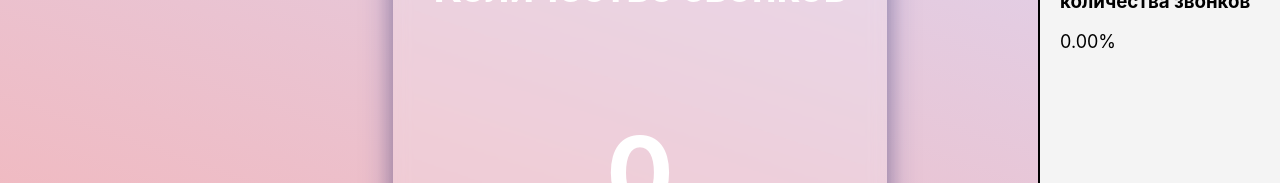
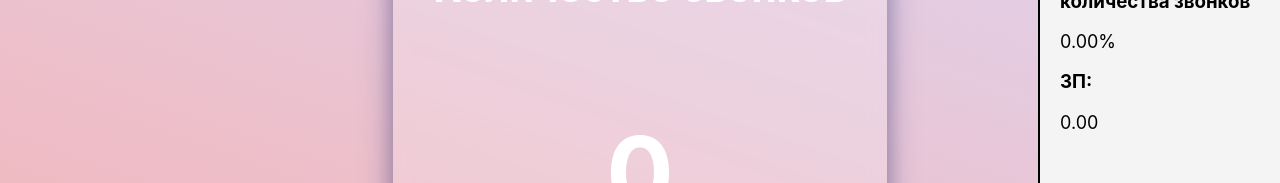
Before and after one commit to WadimDubovec/CallsCounterNew, a React (Create React App) app in the folder client/: page / in a window 1280 px wide. Shown: the part 180-363 px from the top of the page. Built offline with nearby package versions, Linux system fonts and the light colour scheme.

Commit message:
сохранение состояний после обновления, уменьшил количество и размер смайликов

```diff
--- a/client/src/App.js
+++ b/client/src/App.js
@@ -1,25 +1,75 @@
 import './App.css';
-import {useState} from "react";
+import { useState, useEffect } from "react";
 import FallingCat from "./components/FallingCat/FallingCat";
 import Sidebar from "./components/Sidebar/Sidebar";
 import Content from "./components/Content/Content";
 
 function App() {
-    const [numberOfCalls, setNumberOfCalls] = useState(0);
-    const [numberOfEscalations, setNumberOfEscalation] = useState(0);
-    const [randomCountEmojis, setRandomCountEmojis] = useState(0)
+    const [numberOfCalls, setNumberOfCalls] = useState(() => {
+        try {
+            const savedCalls = localStorage.getItem('numberOfCalls');
+            console.log('Loaded numberOfCalls from localStorage:', savedCalls);
+            return savedCalls !== null ? JSON.parse(savedCalls) : 0;
+        } catch (error) {
+            console.error('Error loading numberOfCalls from localStorage:', error);
+            return 0;
+        }
+    });
+    const [numberOfEscalations, setNumberOfEscalation] = useState(() => {
+        try {
+            const savedEscalations = localStorage.getItem('numberOfEscalations');
+            console.log('Loaded numberOfEscalations from localStorage:', savedEscalations);
+            return savedEscalations !== null ? JSON.parse(savedEscalations) : 0;
+        } catch (error) {
+            console.error('Error loading numberOfEscalations from localStorage:', error);
+            return 0;
+        }
+    });
+    const [randomCountEmojis, setRandomCountEmojis] = useState(0);
+    const [daySalary, setDaySalary] = useState(() => {
+        try {
+            const savedDaySalary = localStorage.getItem('daySalary');
+            console.log('Loaded daySalary from localStorage:', savedDaySalary);
+            return savedDaySalary !== null ? JSON.parse(savedDaySalary) : 0;
+        } catch (error) {
+            console.error('Error loading daySalary from localStorage:', error);
+            return 0;
+        }
+    });
+
+    useEffect(() => {
+        try {
+            localStorage.setItem('numberOfCalls', JSON.stringify(numberOfCalls));
+            localStorage.setItem('numberOfEscalations', JSON.stringify(numberOfEscalations));
+            localStorage.setItem('daySalary', JSON.stringify(daySalary));
+            console.log('Saved numberOfCalls, numberOfEscalations and daySalary to localStorage:', {
+                numberOfCalls,
+                numberOfEscalations,
+                daySalary
+            });
+        } catch (error) {
+            console.error('Error saving numberOfCalls and numberOfEscalations to localStorage:', error);
+        }
+    }, [numberOfCalls, numberOfEscalations, daySalary]);
+
     const percentageEscalations = numberOfCalls !== 0 ? (numberOfEscalations / numberOfCalls) * 100 : 0;
 
     return (
         <div className="App">
             <Content
-                numberOfCalls = {numberOfCalls}
-                numberOfEscalations = {numberOfEscalations}
+                numberOfCalls={numberOfCalls}
+                numberOfEscalations={numberOfEscalations}
                 setNumberOfCalls={setNumberOfCalls}
                 setNumberOfEscalation={setNumberOfEscalation}
                 setRandomCountEmojis={setRandomCountEmojis}
+                setDaySalary = {setDaySalary}
             />
-            <Sidebar numberOfEscalations={numberOfEscalations} percentageEscalations={percentageEscalations} />
+            <Sidebar
+                numberOfEscalations={numberOfEscalations}
+                percentageEscalations={percentageEscalations}
+                numberOfCalls={numberOfCalls}
+                daySalary={daySalary}
+            />
 
             {[...Array(randomCountEmojis)].map((_, index) => (
                 <FallingCat key={index} id={index} />
--- a/client/src/components/Content/Content.jsx
+++ b/client/src/components/Content/Content.jsx
@@ -1,62 +1,76 @@
 import React from 'react';
 import MyButton from "../Button/MyButton";
 
-function Content({numberOfCalls, numberOfEscalations, setNumberOfCalls, setNumberOfEscalation, setRandomCountEmojis}) {
+function Content({numberOfCalls,
+                     numberOfEscalations,
+                     setNumberOfCalls,
+                     setNumberOfEscalation,
+                     setRandomCountEmojis,
+                     setDaySalary})
+{
     return (
-        <div className = "content" >
-            <h2 className = "countCalls" >Количество звонков</h2 >
-            <h1 >{numberOfCalls}</h1 >
+        <div className="content">
+            <h2 className="countCalls">Количество звонков</h2>
+            <h1>{numberOfCalls}</h1>
 
-            <div className = "column" >
-                    <MyButton
-                        onClick = {() => setNumberOfCalls(prevCount => prevCount - 1)}
-                        className = "btn-minus"
-                        disabled = {numberOfCalls === 0}
+            <div className="column">
+                <MyButton onClick={() => {
+                            setNumberOfCalls(prevCount => Math.max(prevCount - 1, 0))
+                            setDaySalary(prevCount => Math.max(prevCount - 0.58, 0))
+                    }}
+                    className="btn-minus"
+                    disabled={numberOfCalls === 0}
                 >
                     -Минус
-                    </MyButton >
+                </MyButton>
                 <MyButton
-                        onClick = {() => {
-                            setNumberOfCalls(prevCount => prevCount + 1)
-                            setRandomCountEmojis(prevCount => prevCount + Math.floor(Math.random() * 5) + 5);
+                    onClick={() => {
+                        setNumberOfCalls(prevCount => prevCount + 1);
+                        setRandomCountEmojis(prevCount => prevCount + Math.floor(Math.random() * 3) + 2);
+                        setDaySalary(prevCount => Math.max(prevCount + 0.58, 0))
                     }}
-                        className = "btn-plus"
+                    className="btn-plus"
                 >
                     Плюс +
-                    </MyButton >
-                </div >
-            <div className = "column" >
+                </MyButton>
+            </div>
+            <div className="column">
                 <MyButton
-                    onClick = {() => {setNumberOfEscalation(prevCount => prevCount - 1)}}
-                    className = "btn-escalation"
+                    onClick={() => {
+                        setNumberOfEscalation(prevCount => prevCount - 1)
+                        setDaySalary(prevCount => prevCount - 0.20)
+                    }}
+                    className="btn-escalation"
                     disabled={numberOfEscalations === 0}
                 >
                     -Эскалация
-                </MyButton >
-                <MyButton onClick = {
-                    () => {
-                        setNumberOfCalls(prevCount => prevCount + 1)
-                        setNumberOfEscalation(prevCount => prevCount + 1)
-                        setRandomCountEmojis(prevCount => prevCount + Math.floor(Math.random() * 5) + 5);
+                </MyButton>
+                <MyButton
+                    onClick={() => {
+                        setNumberOfCalls(prevCount => prevCount + 1);
+                        setNumberOfEscalation(prevCount => prevCount + 1);
+                        setRandomCountEmojis(prevCount => prevCount + Math.floor(Math.random() * 3) + 2);
+                        setDaySalary(prevCount => prevCount + 0.20)
                     }}
-                          className = "btn-escalation" >
+                    className="btn-escalation"
+                >
                     Эскалация+
-                </MyButton >
-            </div >
-            <div className = "column" >
+                </MyButton>
+            </div>
+            <div className="column">
                 <MyButton
-                    onClick = {
-                        () => {
-                            setNumberOfEscalation(0)
-                            setNumberOfCalls(0)
-                            setRandomCountEmojis(0)
+                    onClick={() => {
+                        setNumberOfEscalation(0);
+                        setNumberOfCalls(0);
+                        setRandomCountEmojis(0);
+                        setDaySalary(0)
                     }}
-                    className = "btn-zero" >
+                    className="btn-zero"
+                >
                     Сбросить
-                </MyButton >
-            </div >
-
-        </div >
+                </MyButton>
+            </div>
+        </div>
     );
 }
 
--- a/client/src/components/FallingCat/FallingCat.css
+++ b/client/src/components/FallingCat/FallingCat.css
@@ -1,4 +1,4 @@
 .FallingCat {
     position: absolute;
-    font-size: 56px;
+    font-size: 28px;
 }
--- a/client/src/components/Sidebar/Sidebar.jsx
+++ b/client/src/components/Sidebar/Sidebar.jsx
@@ -1,13 +1,19 @@
 import React from 'react';
 import "./Sidebar.css"
 
-function Sidebar({ numberOfEscalations, percentageEscalations }) {
+function Sidebar({ numberOfEscalations, percentageEscalations, daySalary }) {
+
+
     return (
         <div className="sidebar">
             <h3>Количество эскалаций</h3>
             <p>{numberOfEscalations}</p>
             <h3>Процент эскалаций от общего количества звонков</h3>
             <p>{percentageEscalations.toFixed(2)}%</p>
+            <div>
+                <h3>ЗП:</h3>
+                <p>{daySalary.toFixed(2)}</p>
+            </div>
         </div>
     );
 }
```
Also changed, not shown: client/public/index.html (line endings or trailing spaces). Lines whose indentation alone changed are shown as unchanged.
